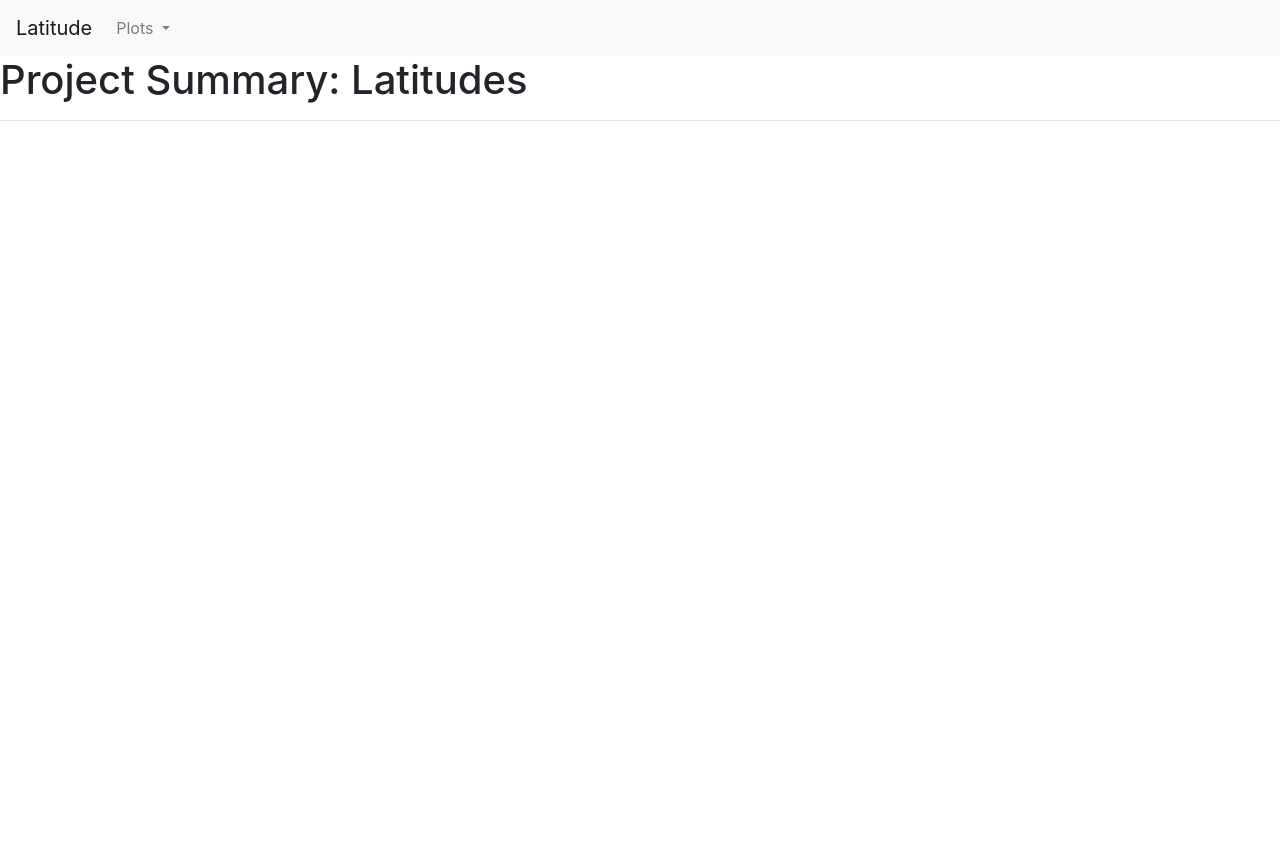
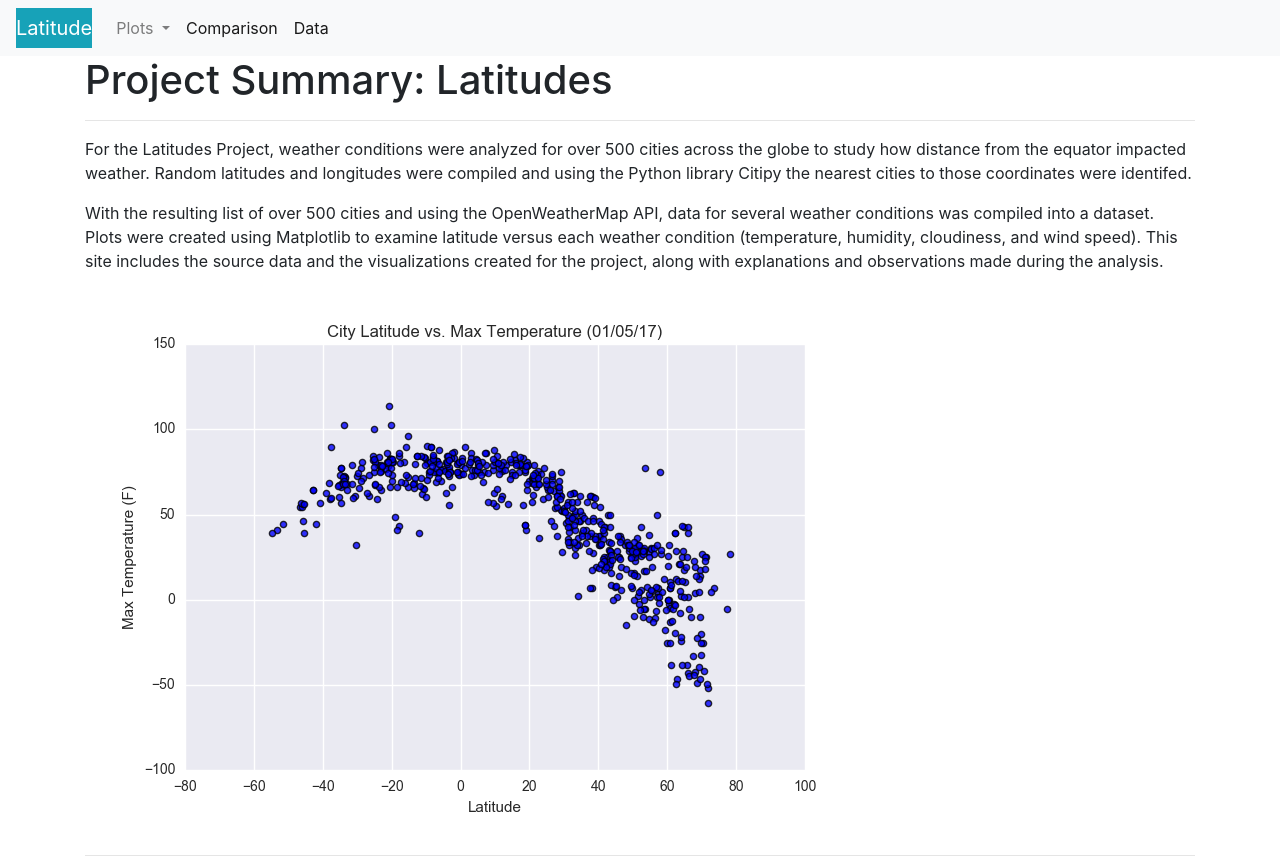
Before and after one commit to ic17rey/Web-Design-Challenge, a plain HTML site: page index.html in a window 1280 px wide. Shown: the top 859 px of the page. Before the commit the page ends 800 px from the top, so only its background shows below. Drawn offline with nearby package versions, Linux system fonts and the light colour scheme.

Commit message:
Project summary and plot links

```diff
--- a/index.html
+++ b/index.html
@@ -43,12 +43,12 @@
 
     <!-- Another example of navbar - bootstrap-->
         <nav class="navbar navbar-expand-lg navbar-light bg-light">
-        <a class="navbar-brand" href="#">Latitude</a>
+        <a class="navbar-brand bg-info text-white" href="https://ic17rey.github.io/Web-Design-Challenge/">Latitude</a>
         <button class="navbar-toggler" type="button" data-toggle="collapse" data-target="#navbarSupportedContent"
         aria-controls="navbarSupportedContent" aria-expanded="false" aria-label="Toggle navigation">
           <span class="navbar-toggler-icon"></span>
         </button>
-
+    <!-- text-white -->
         <div class="collapse navbar-collapse" id="navbarSupportedContent">
           <ul class="navbar-nav mr-auto">
             <!-- <li class="nav-item active">
@@ -68,6 +68,15 @@
                 <a class="dropdown-item" href="#">Something else here</a>
               </div>
             </li>
+             <li class="nav-item active">
+                <a class="nav-link" href="#">Comparison<span class="sr-only">(current)</span></a>
+            </li>
+            <li class="nav-item active">
+                <a class="nav-link" href="#">Data<span class="sr-only">(current)</span></a>
+            </li>
+            <!-- <li class="nav-item">
+              <a class="nav-link" href="#">Link</a>
+            </li> -->
             <!-- <li class="nav-item">
               <a class="nav-link disabled" href="#" tabindex="-1" aria-disabled="true">Disabled</a> -->
             </li>
@@ -79,9 +88,51 @@
         </div>
       </nav>
 
+        <div class="container">
+            <section>
+            <h1>Project Summary: Latitudes</h1>
+            <hr>
+            <p>For the Latitudes Project, weather conditions were analyzed for over 500 cities across the globe
+            to study how distance from the equator impacted weather. Random latitudes and longitudes were
+            compiled and using the Python library Citipy the nearest cities to those coordinates were identifed.
+            </p>
+            <p>With the resulting list of over 500 cities and using the OpenWeatherMap API, data for several
+            weather conditions was compiled into a dataset. Plots were created using Matplotlib to examine
+            latitude versus each weather condition (temperature, humidity, cloudiness, and wind speed).
+            This site includes the source data and the visualizations created for the project, along with
+            explanations and observations made during the analysis.
+            </p>
+            <article>
+                <a target="_blank" href="assets/Fig1-MaxTemp.png">
+                <img src="assets/Fig1-MaxTemp.png" alt="Max Temperature Map">
+                </a>
+                </article>
+                <hr>
+                <article>
+                <a target="_blank" href="assets/Fig2-Humidity.png">
+                <img src="assets/Fig2-Humidity.png" alt="Humidity Map">
+                </a>
+                </article>
+                <hr>
+                <article>
+                <a href="assets/Fig3-Cloudiness.png">
+                <img target="_blank" src="assets/Fig3-Cloudiness.png" alt="Cloudiness Map">
+                </a>
+                </article>
+                <article>
+                    <a href="assets/Fig4-Wind.png">
+                    <img target="_blank" src="assets/Fig4-Wind.png" alt="Windspeed Map">
+                    </a>
+                    </article>
+                <hr>
+            </section>
+        </div>
 
-    <h1>Project Summary: Latitudes</h1>
-    <hr>
+
+
+
+
+
 </body>
 
 </html>
```
